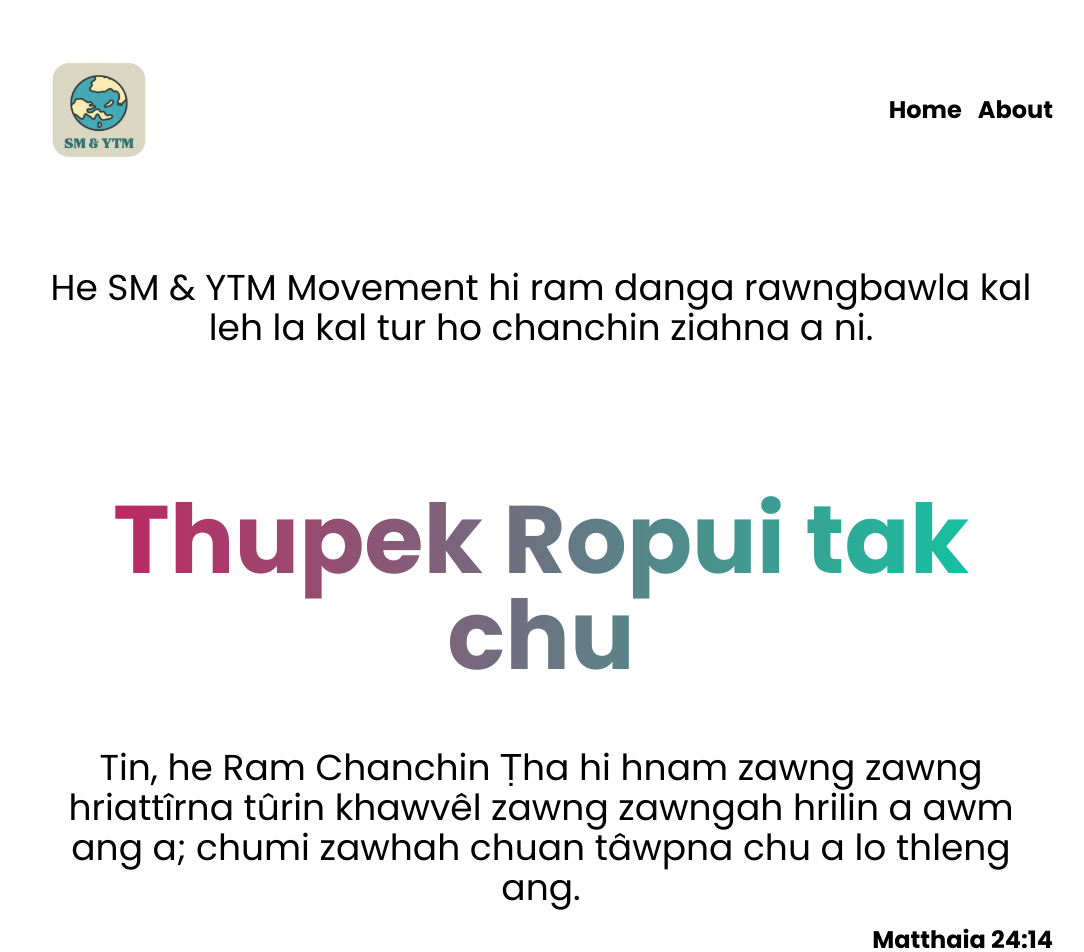
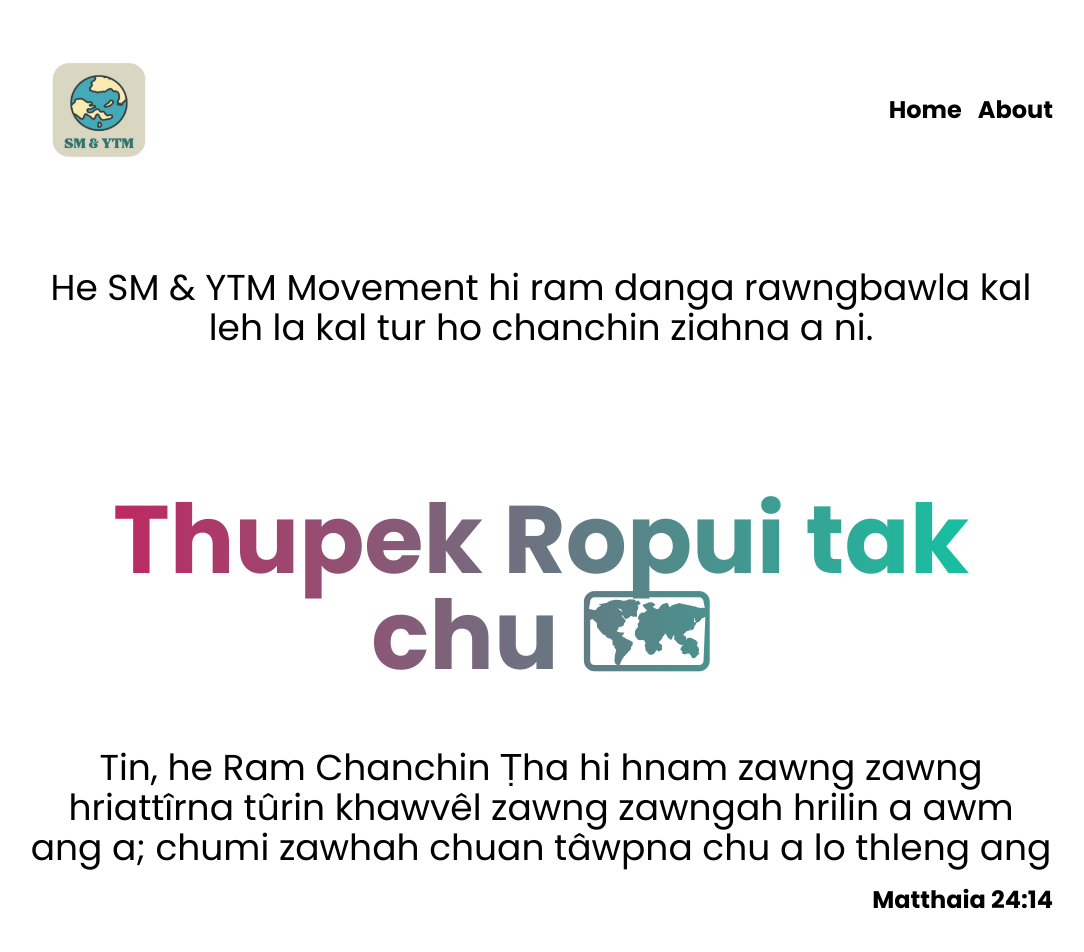
Before and after one commit to Ramengi-chawngthu/smYtm, a Next.js app: page /about in a window 1280 px wide. Shown: the top 952 px of the page, without its empty margins (99-1183 px from the left). Built offline with nearby package versions, Linux system fonts and the light colour scheme.

Commit message:
Added map emoji about page

```diff
--- a/app/about/page.tsx
+++ b/app/about/page.tsx
@@ -6,8 +6,8 @@ function About() {
     <h1 className="text-center text-2xl md:text-4xl mt-12">
         He SM & YTM Movement hi ram danga rawngbawla kal leh la kal tur ho chanchin ziahna a ni.
     </h1>
-    <h1 className={"text-center text-5xl md:text-8xl font-bold mt-36 " + styles.commission}>Thupek Ropui tak chu</h1>
-    <p className="mt-16 text-2xl md:text-4xl text-center">Tin, he Ram Chanchin Ṭha hi hnam zawng zawng hriattîrna tûrin khawvêl zawng zawngah hrilin a awm ang a; chumi zawhah chuan tâwpna chu a lo thleng ang.</p>
+    <h1 className={"text-center text-5xl md:text-8xl font-bold mt-36 " + styles.commission}>Thupek Ropui tak chu 🗺</h1>
+    <p className="mt-16 text-2xl md:text-4xl text-center">Tin, he Ram Chanchin Ṭha hi hnam zawng zawng hriattîrna tûrin khawvêl zawng zawngah hrilin a awm ang a; chumi zawhah chuan tâwpna chu a lo thleng ang</p>
     <p className="text-right text-xl md:text-2xl mt-4 font-bold">Matthaia 24:14</p>
     </>
   )
```
